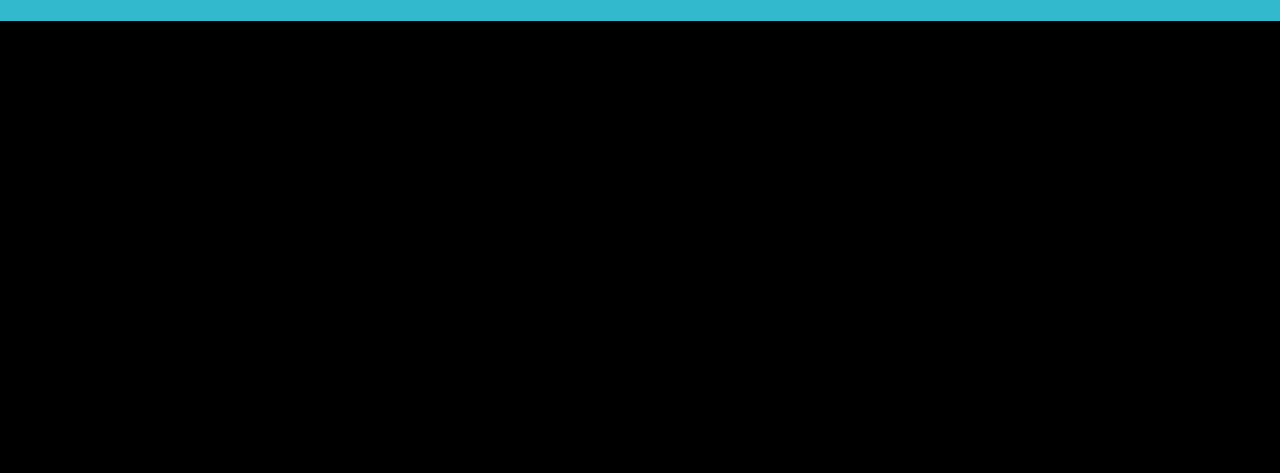
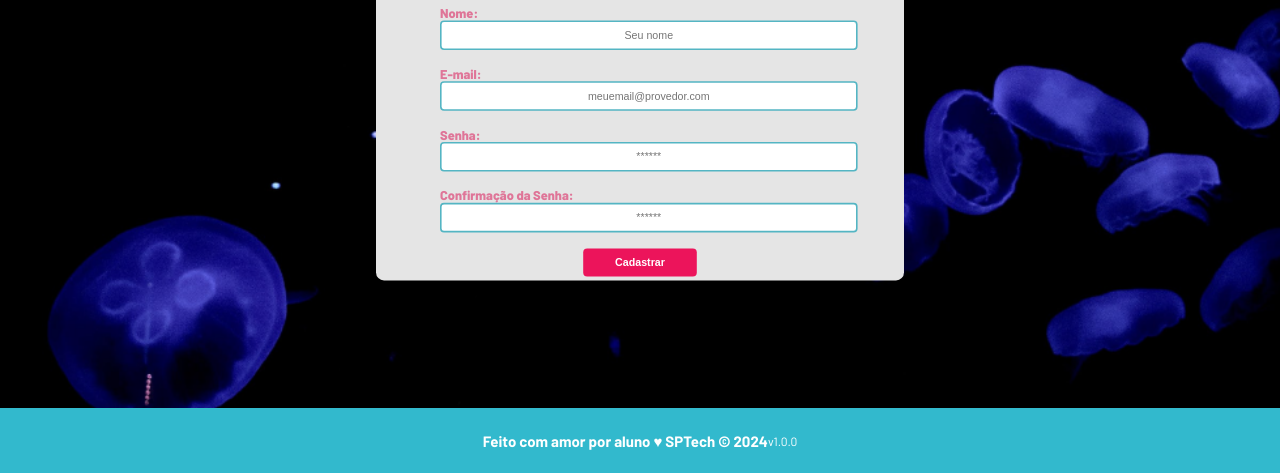
Before and after one commit to KaioCassiano/AquaTech, a plain HTML site: page public/cadastro.html in a window 1280 px wide. Shown: the part 327-800 px from the top of the page. Drawn offline with Linux system fonts and the light colour scheme.

Commit message:
Atividade concluida

```diff
--- a/public/styles/style.css
+++ b/public/styles/style.css
@@ -39,7 +39,9 @@ body {
 }
 
 .agora {
+
     font-weight: 800;
+
 }
 
 .navbar {
@@ -123,3 +125,80 @@ body {
 .version {
     font-size: 12px;
 }
+
+/* login */
+
+h2{
+    color: #DF7695;
+    font-weight: 600;
+    font-size: 30px;
+    margin-bottom: 10px;
+}
+
+.login .container {
+    display: flex;
+    height: var(--tamanho-login);
+    justify-content: center;
+    align-items: center;
+}
+
+.login{
+    background-image: url(../assets/imgs/bg-jelly-fish-para-home.png);
+    background-size: cover;
+}
+
+.card-login {
+    display: flex;
+    background-color: #E5E5E5;
+    width: 500px;
+    padding: 0 80px 20px;
+    flex-direction: column;
+    align-items: center;
+    border-radius: 10px;
+
+}
+
+.formulario {
+    display: flex;
+    color: #df7598;
+    font-weight: 800;
+    align-items: center;
+    flex-direction: column;
+    width: inherit;
+    gap: 20px;
+    padding: 5px;
+}
+
+.campo {
+    width: inherit;
+}
+
+.campo input {
+    width: inherit;
+    text-align: center;
+    border-radius: 5px;
+    padding: 9px;
+    border: 2px solid #54b5c3;
+}
+
+.botao {
+    background-color: #EC145B;
+    padding: 10px 40px 10px 40px;
+    border: none;
+    border-radius: 5px;
+    font-weight: 600;
+    color: white;
+}
+
+/* cadastro */
+
+.card-cadastro {
+    display: flex;
+    background-color: #E5E5E5;
+    width: 500px;
+    transform: scale(0.8);
+    padding: 0 80px ;
+    flex-direction: column;
+    align-items: center;
+    border-radius: 10px;
+}
```
